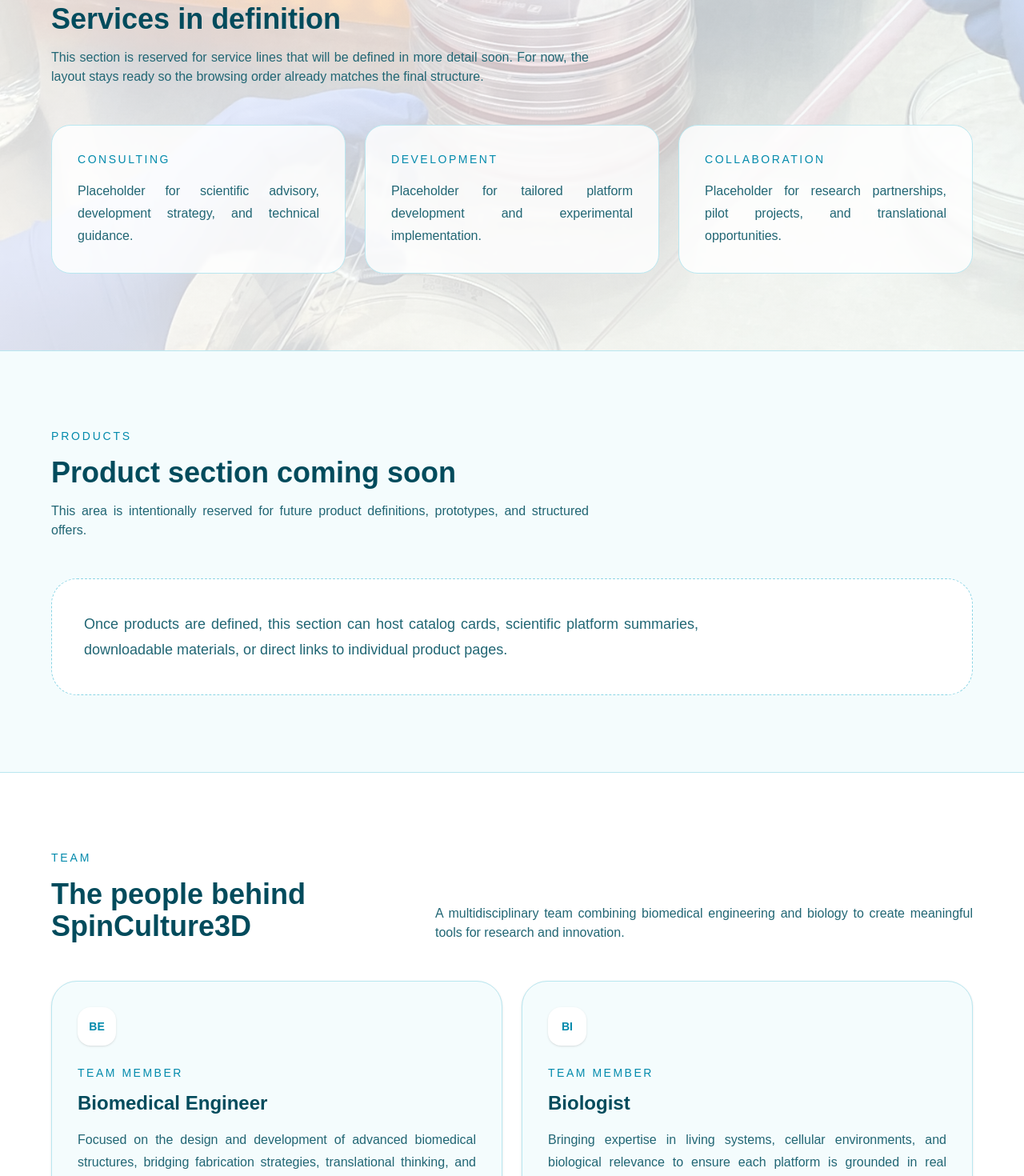
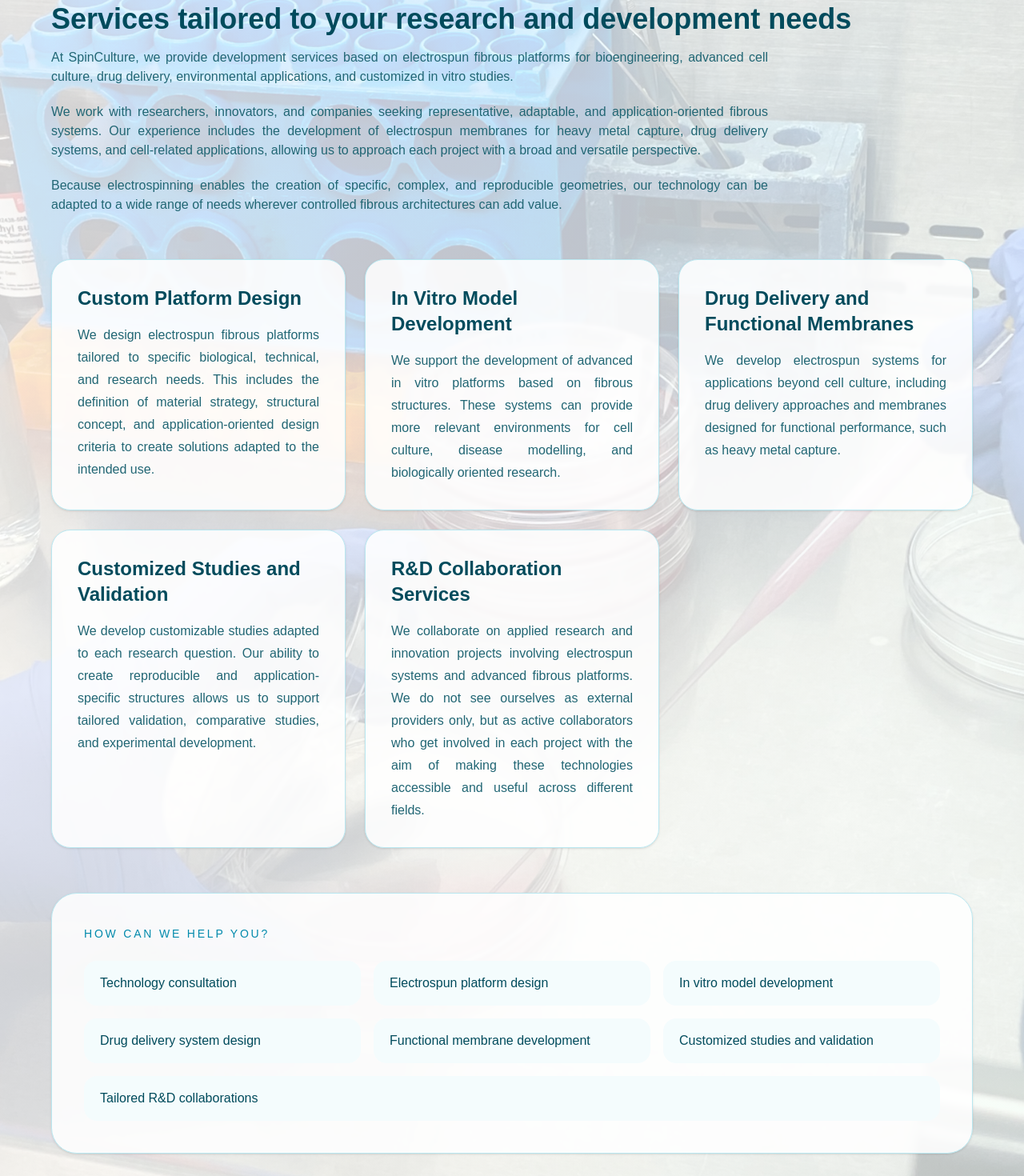
Before and after one commit to ecasanovab/spinculture3d-web, a Next.js app: page / in a window 1280 px wide. Shown: the part 3620-5090 px from the top of the page at 80% size. Built offline with nearby package versions, Linux system fonts and the light colour scheme.

Commit message:
Services plus noticia advanced factories

```diff
--- /dev/null
+++ b/app/news/advanced-factories-xarfa/page.tsx
@@ -0,0 +1,68 @@
+import Image from "next/image";
+
+export default function AdvancedFactoriesNewsPage() {
+  return (
+    <main className="min-h-screen bg-white px-6 py-20 text-[#014b5c]">
+      <div className="mx-auto max-w-5xl">
+        <p className="text-sm font-medium uppercase tracking-[0.2em] text-[#028aac]">
+          News
+        </p>
+
+        <h1 className="mt-6 max-w-4xl text-4xl font-semibold leading-tight md:text-6xl">
+          SpinCulture will be at Advanced Factories at the XarFA stand
+        </h1>
+
+        <p className="mt-6 max-w-3xl text-lg leading-8 text-[#216674] md:text-justify">
+          SpinCulture will take part in Advanced Factories as part of the XarFA
+          stand, where we will share our vision on electrospinning-based
+          fibrous platforms and their potential for advanced research and
+          development applications.
+        </p>
+
+        <p className="mt-6 text-base font-medium text-[#028aac]">
+          May 5 to May 7, 2026
+        </p>
+
+        <div className="mt-10 overflow-hidden rounded-[2rem] bg-[#f4fcfd]">
+          <Image
+            src="/Advanced_Factories.png"
+            alt="Advanced Factories event"
+            width={1200}
+            height={720}
+            className="h-72 w-full object-contain md:h-96"
+          />
+        </div>
+
+        <div className="mt-10 space-y-6 text-lg leading-8 text-[#216674] md:text-justify">
+          <p>
+            This event represents an opportunity to connect with researchers,
+            innovators, and industry professionals interested in advanced
+            manufacturing, bioengineering, and next-generation technological
+            solutions.
+          </p>
+
+          <p>
+            At the XarFA stand, we will present the SpinCulture approach and
+            explain how electrospinning can be used to generate representative,
+            reproducible, and application-oriented fibrous systems for a broad
+            range of research and development contexts.
+          </p>
+
+          <p>
+            We look forward to meeting collaborators, partners, and visitors
+            who want to explore how these technologies can support new projects
+            in cell culture, functional materials, and innovation-driven
+            development.
+          </p>
+        </div>
+
+        <a
+          href="/#news"
+          className="mt-10 inline-flex rounded-full border border-[#8ad5e5] px-6 py-3 text-sm font-semibold text-[#028aac] transition hover:bg-[#eefbfd]"
+        >
+          Back to news
+        </a>
+      </div>
+    </main>
+  );
+}
--- a/app/page.tsx
+++ b/app/page.tsx
@@ -462,46 +462,128 @@
           <div className="mt-4 flex flex-col gap-4 md:flex-row md:items-end md:justify-between">
             <div>
               <h2 className="text-3xl font-semibold md:text-4xl">
-                Services in definition
+                Services tailored to your research and development needs
               </h2>
-              <p className="mt-4 max-w-2xl text-[#216674] md:text-justify">
-                This section is reserved for service lines that will be defined
-                in more detail soon. For now, the layout stays ready so the
-                browsing order already matches the final structure.
-              </p>
+              <div className="mt-4 max-w-4xl space-y-5 text-[#216674] md:text-justify">
+                <p>
+                  At SpinCulture, we provide development services based on
+                  electrospun fibrous platforms for bioengineering, advanced
+                  cell culture, drug delivery, environmental applications, and
+                  customized in vitro studies.
+                </p>
+
+                <p>
+                  We work with researchers, innovators, and companies seeking
+                  representative, adaptable, and application-oriented fibrous
+                  systems. Our experience includes the development of
+                  electrospun membranes for heavy metal capture, drug delivery
+                  systems, and cell-related applications, allowing us to
+                  approach each project with a broad and versatile perspective.
+                </p>
+
+                <p>
+                  Because electrospinning enables the creation of specific,
+                  complex, and reproducible geometries, our technology can be
+                  adapted to a wide range of needs wherever controlled fibrous
+                  architectures can add value.
+                </p>
+              </div>
             </div>
           </div>
 
-          <div className="mt-12 grid gap-6 md:grid-cols-3">
-            <article className="rounded-3xl border border-[#b9e7f0] bg-white/82 p-8 backdrop-blur-[2px]">
-              <p className="text-sm font-medium uppercase tracking-[0.18em] text-[#028aac]">
-                Consulting
-              </p>
+          <div className="mt-14 grid gap-6 md:grid-cols-2 xl:grid-cols-3">
+            <article className="rounded-3xl border border-[#b9e7f0] bg-white/86 p-8 shadow-sm backdrop-blur-[2px]">
+              <h3 className="text-2xl font-semibold">
+                Custom Platform Design
+              </h3>
               <p className="mt-4 leading-7 text-[#216674] md:text-justify">
-                Placeholder for scientific advisory, development strategy, and
-                technical guidance.
+                We design electrospun fibrous platforms tailored to specific
+                biological, technical, and research needs. This includes the
+                definition of material strategy, structural concept, and
+                application-oriented design criteria to create solutions adapted
+                to the intended use.
               </p>
             </article>
 
-            <article className="rounded-3xl border border-[#b9e7f0] bg-white/82 p-8 backdrop-blur-[2px]">
-              <p className="text-sm font-medium uppercase tracking-[0.18em] text-[#028aac]">
-                Development
-              </p>
+            <article className="rounded-3xl border border-[#b9e7f0] bg-white/86 p-8 shadow-sm backdrop-blur-[2px]">
+              <h3 className="text-2xl font-semibold">
+                In Vitro Model Development
+              </h3>
               <p className="mt-4 leading-7 text-[#216674] md:text-justify">
-                Placeholder for tailored platform development and experimental
-                implementation.
+                We support the development of advanced in vitro platforms based
+                on fibrous structures. These systems can provide more relevant
+                environments for cell culture, disease modelling, and
+                biologically oriented research.
               </p>
             </article>
 
-            <article className="rounded-3xl border border-[#b9e7f0] bg-white/82 p-8 backdrop-blur-[2px]">
-              <p className="text-sm font-medium uppercase tracking-[0.18em] text-[#028aac]">
-                Collaboration
-              </p>
+            <article className="rounded-3xl border border-[#b9e7f0] bg-white/86 p-8 shadow-sm backdrop-blur-[2px]">
+              <h3 className="text-2xl font-semibold">
+                Drug Delivery and Functional Membranes
+              </h3>
               <p className="mt-4 leading-7 text-[#216674] md:text-justify">
-                Placeholder for research partnerships, pilot projects, and
-                translational opportunities.
+                We develop electrospun systems for applications beyond cell
+                culture, including drug delivery approaches and membranes
+                designed for functional performance, such as heavy metal
+                capture.
               </p>
             </article>
+
+            <article className="rounded-3xl border border-[#b9e7f0] bg-white/86 p-8 shadow-sm backdrop-blur-[2px]">
+              <h3 className="text-2xl font-semibold">
+                Customized Studies and Validation
+              </h3>
+              <p className="mt-4 leading-7 text-[#216674] md:text-justify">
+                We develop customizable studies adapted to each research
+                question. Our ability to create reproducible and
+                application-specific structures allows us to support tailored
+                validation, comparative studies, and experimental development.
+              </p>
+            </article>
+
+            <article className="rounded-3xl border border-[#b9e7f0] bg-white/86 p-8 shadow-sm backdrop-blur-[2px] md:col-span-2 xl:col-span-1">
+              <h3 className="text-2xl font-semibold">
+                R&amp;D Collaboration Services
+              </h3>
+              <p className="mt-4 leading-7 text-[#216674] md:text-justify">
+                We collaborate on applied research and innovation projects
+                involving electrospun systems and advanced fibrous platforms.
+                We do not see ourselves as external providers only, but as
+                active collaborators who get involved in each project with the
+                aim of making these technologies accessible and useful across
+                different fields.
+              </p>
+            </article>
+          </div>
+
+          <div className="mt-14 rounded-[2rem] border border-[#b9e7f0] bg-white/86 p-8 shadow-sm backdrop-blur-[2px] md:p-10">
+            <p className="text-sm font-medium uppercase tracking-[0.2em] text-[#028aac]">
+              How can we help you?
+            </p>
+
+            <div className="mt-6 grid gap-4 md:grid-cols-2 xl:grid-cols-3">
+              <div className="rounded-2xl bg-[#f4fcfd] px-5 py-4 font-medium text-[#014b5c]">
+                Technology consultation
+              </div>
+              <div className="rounded-2xl bg-[#f4fcfd] px-5 py-4 font-medium text-[#014b5c]">
+                Electrospun platform design
+              </div>
+              <div className="rounded-2xl bg-[#f4fcfd] px-5 py-4 font-medium text-[#014b5c]">
+                In vitro model development
+              </div>
+              <div className="rounded-2xl bg-[#f4fcfd] px-5 py-4 font-medium text-[#014b5c]">
+                Drug delivery system design
+              </div>
+              <div className="rounded-2xl bg-[#f4fcfd] px-5 py-4 font-medium text-[#014b5c]">
+                Functional membrane development
+              </div>
+              <div className="rounded-2xl bg-[#f4fcfd] px-5 py-4 font-medium text-[#014b5c]">
+                Customized studies and validation
+              </div>
+              <div className="rounded-2xl bg-[#f4fcfd] px-5 py-4 font-medium text-[#014b5c] md:col-span-2 xl:col-span-3">
+                Tailored R&amp;D collaborations
+              </div>
+            </div>
           </div>
         </div>
       </section>
@@ -596,14 +678,53 @@
             News
           </p>
 
-          <div className="mt-4 rounded-[2rem] border border-[#b9e7f0] bg-[#f4fcfd] p-8 md:p-10">
-            <h2 className="text-3xl font-semibold md:text-4xl">
-              Updates section in preparation
-            </h2>
-            <p className="mt-6 max-w-3xl text-lg leading-8 text-[#216674] md:text-justify">
-              This placeholder keeps the site structure ready for future news,
-              announcements, milestones, and scientific updates.
-            </p>
+          <div className="mt-4 flex flex-col gap-4 md:flex-row md:items-end md:justify-between">
+            <div>
+              <h2 className="text-3xl font-semibold md:text-4xl">
+                Latest updates from SpinCulture
+              </h2>
+              <p className="mt-4 max-w-3xl text-lg leading-8 text-[#216674] md:text-justify">
+                Discover milestones, events, and activities that connect
+                SpinCulture with the broader innovation and research ecosystem.
+              </p>
+            </div>
+          </div>
+
+          <div className="mt-12 grid gap-10 md:grid-cols-2 xl:grid-cols-3">
+            <a
+              href="/news/advanced-factories-xarfa"
+              className="group block transition hover:-translate-y-1"
+            >
+              <div className="overflow-hidden rounded-[1.75rem] bg-[#028aac]">
+                <Image
+                  src="/Advanced_Factories.png"
+                  alt="Advanced Factories event"
+                  width={900}
+                  height={520}
+                  className="h-64 w-full bg-[#f4fcfd] object-contain"
+                />
+              </div>
+
+              <div className="pt-6">
+                <p className="text-sm font-medium uppercase tracking-[0.2em] text-[#028aac]">
+                  Event news
+                </p>
+
+                <h3 className="mt-4 text-2xl font-medium leading-[1.2] text-[#028aac] md:text-3xl">
+                  SpinCulture will be at Advanced Factories at the XarFA stand
+                </h3>
+
+                <p className="mt-5 leading-8 text-[#216674] md:text-justify">
+                  Meet us at Advanced Factories as part of the XarFA stand and
+                  discover how SpinCulture is contributing to advanced
+                  fibrous-platform innovation for research and development.
+                </p>
+
+                <p className="mt-6 text-base text-[#9aa9b6]">
+                  May 5 to May 7, 2026
+                </p>
+              </div>
+            </a>
           </div>
         </div>
       </section>
```
Also changed, not shown: public/Advanced_Factories.png (added).
